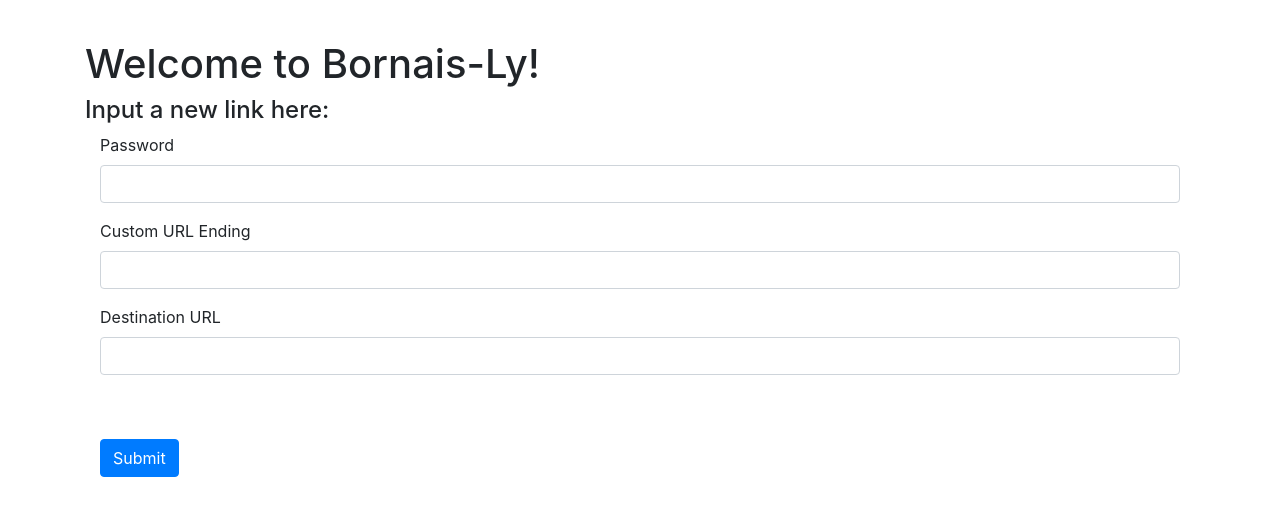
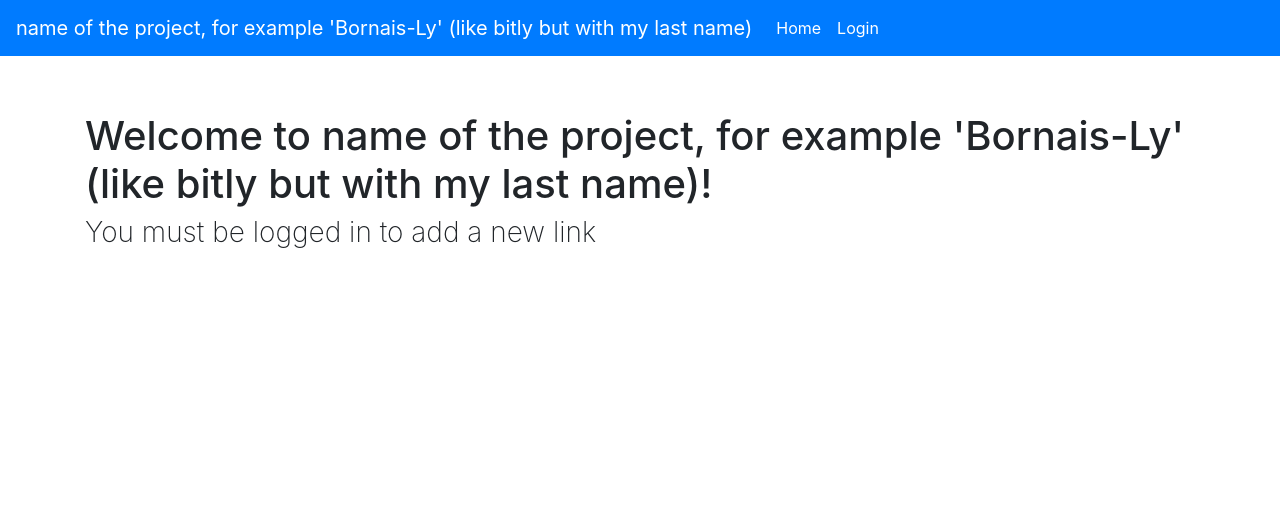
Before and after one commit to jere-mie/open-ly-py, a Flask app: page / in a window 1280 px wide. Shown: the top 516 px of the page. Run offline with Flask 2, Linux system fonts and the light colour scheme; some libraries are stand-ins or nearby versions.

Commit message:
big changes, now open-ly

```diff
--- a/app.py
+++ b/app.py
@@ -5,6 +5,10 @@ import json
 from flask_wtf import FlaskForm
 from wtforms.validators import DataRequired, Length, EqualTo, ValidationError
 from wtforms import StringField, PasswordField, SubmitField, BooleanField, FileField
+from flask_login import LoginManager, login_user, current_user, logout_user, login_required, UserMixin
+import re
+import os
+
 # this is for getting the secret key
 with open('secrets.json') as f:
   data = json.load(f)
@@ -14,7 +18,6 @@ app = Flask(__name__)
 app.config['SECRET_KEY'] = data['secret_key']
 app.config['SQLALCHEMY_DATABASE_URI'] = 'sqlite:///site.db'
 db = SQLAlchemy(app)
-password = data['password']
 
 # Model for links for the database
 class Link(db.Model):
@@ -22,32 +25,50 @@ class Link(db.Model):
     url = db.Column(db.String(50), unique=True, nullable=False)
     dest = db.Column(db.String(150), nullable=False)
 
+if not os.path.exists('site.db'):
+    db.create_all()
+
+# setting up login stuff
+login_manager = LoginManager(app)
+login_manager.login_view='login'
+login_manager.login_message_category='info'
+
+class User(UserMixin):
+    pass
+
+@login_manager.user_loader
+def user_loader(username):
+  user = User()
+  user.id = username
+  return user
+
+# password for logging in
+password = data['password']
+domain = data['domain']
+
 # Form for adding links to the database
 class AddLink(FlaskForm):
-    password = PasswordField('Password', validators=[DataRequired(), Length(min=2, max=20)])
     url = StringField('Custom URL Ending', validators=[DataRequired(), Length(min=3, max=20)])
     dest = StringField('Destination URL', validators=[DataRequired(), Length(min=3, max=148)])
     submit = SubmitField('Submit')
+
+# Login Form
+class LoginForm(FlaskForm):
+    password = PasswordField('Password', validators=[DataRequired(), Length(min=2, max=20)])
+    submit = SubmitField('Submit')
+
 
 # redirect to homepage
 @app.route('/', methods=['GET', 'POST'])
 def home():
     form = AddLink()
-    if form.validate_on_submit():
-        if form.password.data == password:
+    if current_user.is_authenticated:
+        if form.validate_on_submit():
             # getting rid of bad chars
+            form.url.data = form.url.data.strip()
             form.url.data = form.url.data.replace(' ', '-')
-            form.url.data = form.url.data.replace('.', '-')
-            form.url.data = form.url.data.replace(',', '-')
-            form.url.data = form.url.data.replace('?', '-')
-            form.url.data = form.url.data.replace('!', '-')
-            form.url.data = form.url.data.replace('@', '-')
-            form.url.data = form.url.data.replace('#', '-')
-            form.url.data = form.url.data.replace('$', '-')
-            form.url.data = form.url.data.replace('%', '-')
-            form.url.data = form.url.data.replace('^', '-')
-            form.url.data = form.url.data.replace('&', '-')
-            form.url.data = form.url.data.replace('*', '-')
+            form.url.data = re.sub(r'[^a-zA-Z0-9-]', '-', form.url.data)
+
             link = Link.query.filter_by(url=form.url.data).first()
             if link:
                 link.dest = form.dest.data
@@ -56,18 +77,42 @@ def home():
                 link = Link(url=form.url.data, dest=form.dest.data)
                 db.session.add(link)
                 db.session.commit()
-            flash(f'Successfully Created Link: \nhttps://ly.bornais.ca/{form.url.data}', 'success')
+            flash(f'Successfully Created Link: \nhttp://{domain}/{form.url.data}', 'success')
+    return render_template('home.html', form=form, data=data)
+
+@app.route('/login', methods=['GET', 'POST'])
+def login():
+    if current_user.is_authenticated:
+        return redirect(url_for('home'))
+    form = LoginForm()
+    if form.validate_on_submit():
+        if form.password.data == password:
+            user = User()
+            user.id = "Jeff"
+            login_user(user, remember=True)
+            flash('login worked', 'success')
+            return redirect(url_for('home'))
         else:
-            flash('Error Adding/Updating Link', 'danger')
-    return render_template('home.html', form=form)
+            flash('incorrect password!', 'danger')
+    return render_template('login.html', form=form, data=data)
+
+
+@app.route('/logout')
+def logout():
+    logout_user()
+    return redirect(url_for('home'))
 
 @app.route('/view', methods=['GET'])
 def view():
-    links = Link.query.all()
-    return render_template('links.html', links=links)
-
+    if current_user.is_authenticated:
+        links = Link.query.all()
+        return render_template('links.html', links=links, data=data)
+    flash('you must be logged in', 'danger')
+    return redirect(url_for('home'))
 @app.route('/delete/<id>', methods=['GET'])
 def delete(id):
+    if not current_user.is_authenticated:
+        return redirect(url_for('home'))
     try:
         link = Link.query.filter_by(url=id).first()
     except:
@@ -76,7 +121,7 @@ def delete(id):
     if link:
         db.session.delete(link)
         db.session.commit()
-        flash(f'successfully deleted link ly.bornais.ca/{link.url}', 'success')
+        flash(f'successfully deleted link {domain}/{link.url}', 'success')
     else:
         flash('error deleting link')
     return redirect(url_for('home'))
--- /dev/null
+++ b/requirements.txt
@@ -0,0 +1,5 @@
+flask
+flask-sqlalchemy
+flask-wtf
+flask-login
+gunicorn
--- a/secrets-example.json
+++ b/secrets-example.json
@@ -1,4 +1,6 @@
 {
-    "secret_key":"secret key here...",
-    "password":"password here"
+    "secret_key":"secret key goes here",
+    "password":"admin password to login goes here",
+    "domain":"domain you'll host on goes here, like 'example.com'",
+    "pName":"name of the project, for example 'Bornais-Ly' (like bitly but with my last name)"
 }
--- a/templates/home.html
+++ b/templates/home.html
@@ -1,14 +1,11 @@
 {% extends 'layout.html' %}
 {% block content %}
-<h1 style="margin-top: 2.5rem;">Welcome to Bornais-Ly!</h1>
+<h1 style="margin-top: 2.5rem;">Welcome to {{ data['pName'] }}!</h1>
+{% if current_user.is_authenticated %}
 <h4>Input a new link here:</h4>
 <div class="container">
     <form method="post">
         {{ form.csrf_token }}
-        <div class="form-group">
-            {{ form.password.label(class="form-control-label") }}
-            {{ form.password(class="form-control") }}
-        </div>
         <div class="form-group">
             {{ form.url.label(class="form-control-label") }}
             {{ form.url(class="form-control") }}
@@ -23,4 +20,7 @@
         </div>
     </form>
 </div>
+{% else %}
+<h3 class="thin">You must be logged in to add a new link</h3>
+{% endif %}
 {% endblock %}
--- a/templates/layout.html
+++ b/templates/layout.html
@@ -1,12 +1,12 @@
 <!DOCTYPE html>
 <html>
     <head>
-        <title>Bornais-Ly</title>
+        <title>{{ data['pName'] }}</title>
         <meta charset="utf-8">
         <meta name="viewport" content="width=device-width">
-        <meta property="og:site_name" content="Bornais-Ly" />
-        <meta property="og:title" content="Bornais-Ly URL Shortener" />
-        <meta property="og:description" content="Simple URL shortener for the Bornais.ca domain (better than using subdomains for links)" />
+        <meta property="og:site_name" content="{{ data['pName'] }}" />
+        <meta property="og:title" content="{{ data['pName'] }} URL Shortener" />
+        <meta property="og:description" content="Simple URL shortener for the {{ data['domain'] }} domain" />
         <meta property="og:type" content="website" />
         <link href="https://stackpath.bootstrapcdn.com/bootstrap/4.4.1/css/bootstrap.min.css" rel="stylesheet" integrity="sha384-Vkoo8x4CGsO3+Hhxv8T/Q5PaXtkKtu6ug5TOeNV6gBiFeWPGFN9MuhOf23Q9Ifjh" crossorigin="anonymous">
         <link href="{{ url_for('static', filename='style.css') }}" rel="stylesheet" type="text/css" />
@@ -24,6 +24,32 @@
 
     </head>
     <body>
+        <nav class="navbar navbar-expand-lg navbar-dark bg-primary fixed-top">
+            <a class="navbar-brand" href="{{ url_for('home') }}">{{ data['pName'] }}</a>
+            <button class="navbar-toggler" type="button" data-toggle="collapse" data-target="#navbarNavDropdown" aria-controls="navbarNavDropdown" aria-expanded="false" aria-label="Toggle navigation">
+              <span class="navbar-toggler-icon"></span>
+            </button>
+            <div class="collapse navbar-collapse" id="navbarNavDropdown">
+              <ul class="navbar-nav">
+                <li class="nav-item active">
+                  <a class="nav-link" href="{{ url_for('home') }}">Home</a>
+                </li>
+                {% if current_user.is_authenticated %}
+                <li class="nav-item active">
+                    <a class="nav-link" href="{{ url_for('view') }}">View Links</a>
+                </li>
+                <li class="nav-item active">
+                    <a class="nav-link" href="{{ url_for('logout') }}">Logout</a>
+                </li>
+                {% else %}
+                <li class="nav-item active">
+                    <a class="nav-link" href="{{ url_for('login') }}">Login</a>
+                </li>
+                {% endif %}
+            </ul>
+            </div>
+          </nav>
+          <br><br><br>
         <div class="container">
             {% with messages = get_flashed_messages(with_categories=true) %}
                 {% if messages %}
--- a/templates/links.html
+++ b/templates/links.html
@@ -4,7 +4,7 @@
     <h1 style="margin-top: 2.5rem; margin-bottom: 2rem;">Current Links</h1>
     {% for link in links %}
         <div class="container bg-light pushed">
-            <h4>ly.bornais.ca/{{ link.url }}</h4>
+            <h4>{{ data['domain'] }}/{{ link.url }}</h4>
             <h4 class="thin" style="word-break: break-all">{{ link.dest }}</h4>
             <a class="btn btn-danger" href="{{url_for('delete', id=link.url)}}">Delete</a>
         </div>
```
Also changed, not shown: templates/login.html (added, +18 -0 lines), README.md.
